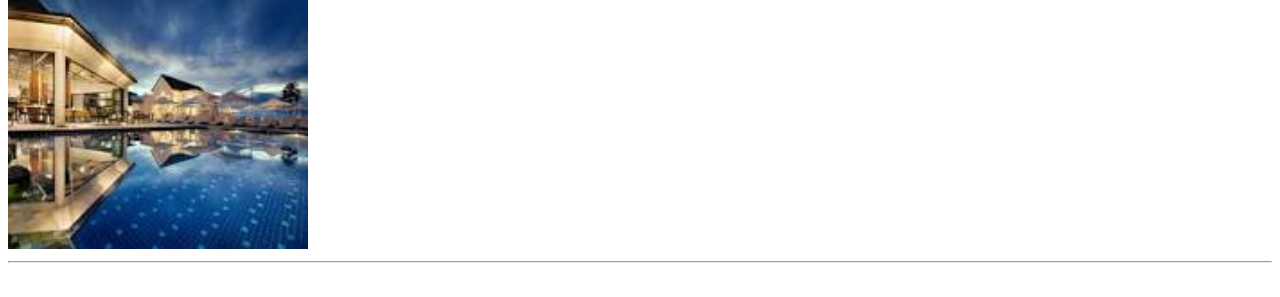
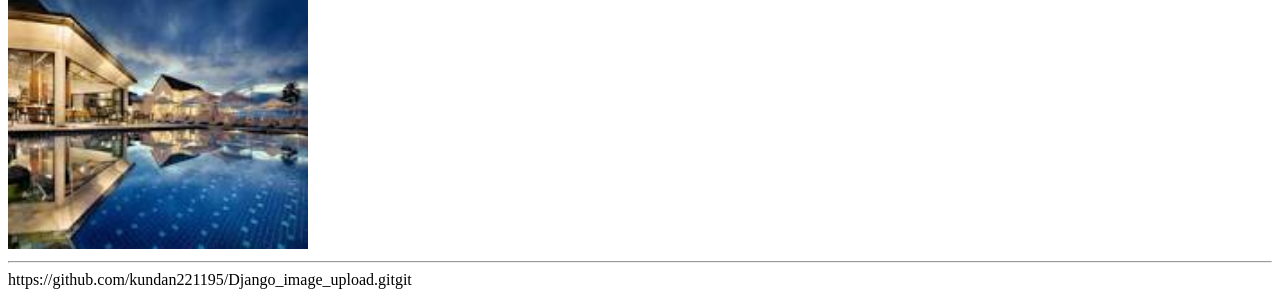
Before and after one commit to kundansh2211/Django_ImageUpload_and_Pagination, a Django app: page /show_hotels/ in a window 1280 px wide. Shown: the part 5643-5940 px from the top of the page. Before the commit the page ends 5906 px from the top, so only its background shows below. Run offline with Django 5.2, Linux system fonts and the light colour scheme; data comes from the database, SQL or seed files in the repository.

Commit message:
Initial commit

```diff
--- a/templates/app1/show_hotels.html
+++ b/templates/app1/show_hotels.html
@@ -35,3 +35,5 @@
 
 </body>
 </html>
+
+https://github.com/kundan221195/Django_image_upload.gitgit
```
